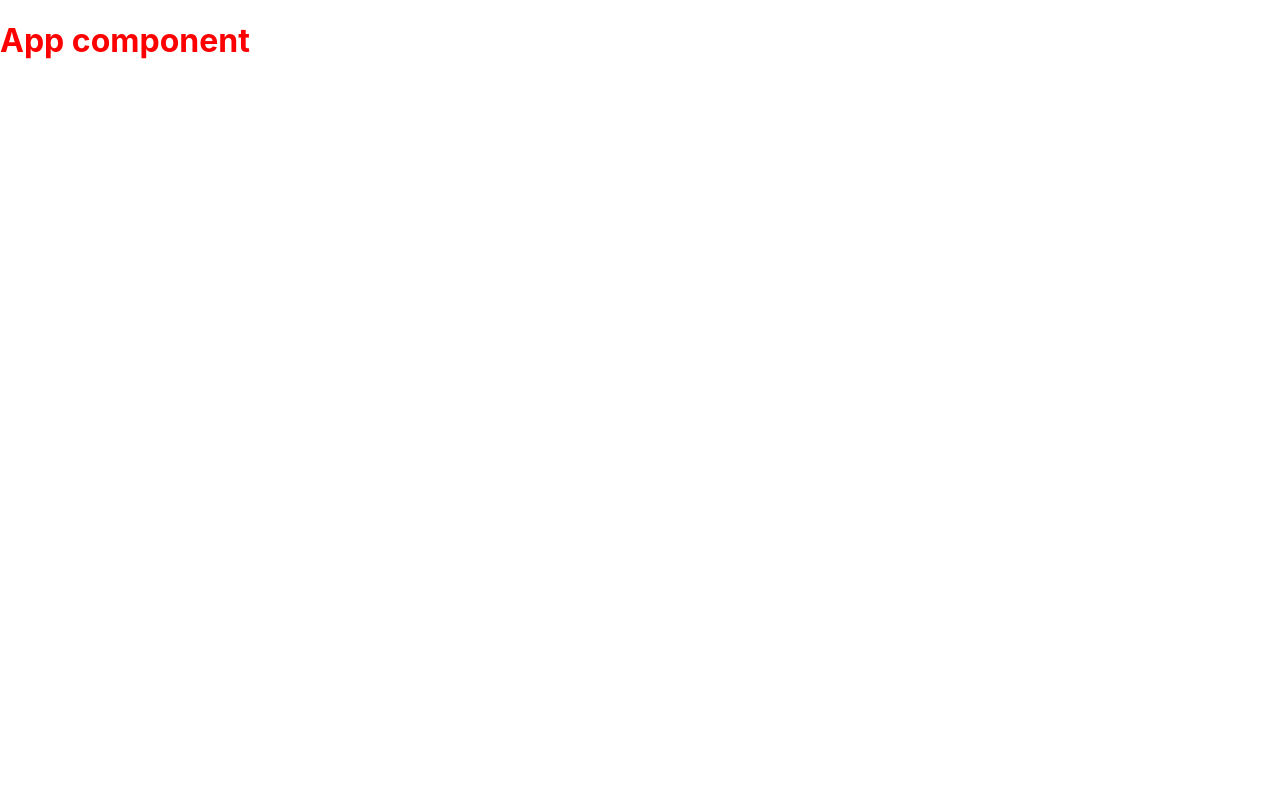
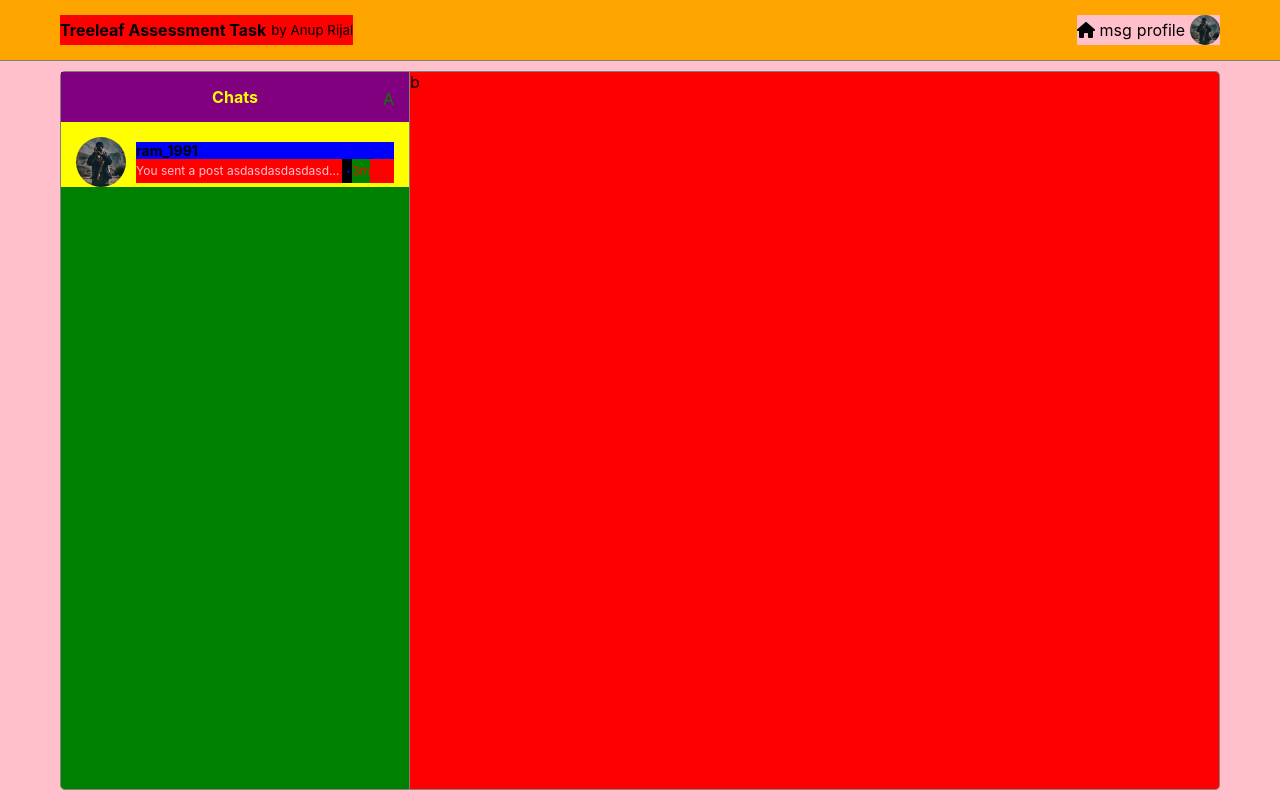
Before and after one commit to AnupRijal123/Treeleaf_Assessment_Task, a React (Create React App) app: page / in a window 1280 px wide. Built offline with nearby package versions, Linux system fonts and the light colour scheme.

Commit message:
added fontawesome icon package and left chat list css done

```diff
--- a/package.json
+++ b/package.json
@@ -3,6 +3,10 @@
   "version": "0.1.0",
   "private": true,
   "dependencies": {
+    "@fortawesome/fontawesome-svg-core": "^6.6.0",
+    "@fortawesome/free-regular-svg-icons": "^6.6.0",
+    "@fortawesome/free-solid-svg-icons": "^6.6.0",
+    "@fortawesome/react-fontawesome": "^0.2.2",
     "@testing-library/jest-dom": "^5.17.0",
     "@testing-library/react": "^13.4.0",
     "@testing-library/user-event": "^13.5.0",
--- a/src/App.js
+++ b/src/App.js
@@ -1,8 +1,64 @@
 import './styles/App.css';
+import { FontAwesomeIcon } from '@fortawesome/react-fontawesome';
+import { library } from '@fortawesome/fontawesome-svg-core';
+import { fas } from '@fortawesome/free-solid-svg-icons';
+import { far } from '@fortawesome/free-regular-svg-icons';
+
+library.add(fas, far);
+
 
 function App() {
   return (
-    <h1>App component</h1>
+    <div className="main-container">
+      <div className="navbar">
+        <div className="navbar-heading">
+          <h4>Treeleaf Assessment Task</h4>
+          <small className="developer-name"> by Anup Rijal</small>
+        </div>
+        <div className="icons-container">
+          <FontAwesomeIcon icon={['fas', 'house']} />
+          <FontAwesomeIcon icon={['far', 'house']} />
+
+          <div>msg</div>
+
+          <div>profile</div>
+          <img className="profile-image"
+            src={require('./assets/profileImage1.jpg')}
+            alt="profile-photo"
+          />
+        </div>
+      </div>
+      <div className="content-container">
+        <div className="left-content-container">
+          <div className="chat-list-heading">
+            <h4 className="chat-heading-text">Chats</h4>
+            <p className="chat-heading-icon">A</p>
+          </div>
+
+          <div className="chat-row">
+            <img className="chat-list-user-image"
+              src={require('./assets/profileImage1.jpg')}
+              alt="chat-user-photo"
+            />
+            <div className="username-and-message-container">
+              <h5 className="username-text">ram_1991</h5>
+              <div className="chat-preview-message">
+                <p className="chat-preview-message-text">You sent a post asdasdasdasdasdasdasdadasd</p>
+                <div className="chat-preview-time-container">
+                  <div className="dot-container">
+                    <p className="dot">.</p>
+                  </div>
+                  <p className="message-sent-time-text">3m</p>
+                </div>
+              </div>
+            </div>
+          </div>
+
+
+        </div>
+        <div className="right-content-container">b</div>
+      </div>
+    </div>
   )
 }
 
--- a/src/index.js
+++ b/src/index.js
@@ -2,6 +2,7 @@ import React from 'react';
 import ReactDOM from 'react-dom/client';
 import './index.css';
 import App from './App';
+
 
 const root = ReactDOM.createRoot(document.getElementById('root'));
 root.render(
--- a/src/styles/App.css
+++ b/src/styles/App.css
@@ -1,3 +1,184 @@
-h1 {
-    color: Red;
+.main-container {
+    background-color: yellow;
+    height: 100vh;
+
 }
+
+.navbar {
+    background-color: orange;
+    width: 100%;
+    padding: 15px 60px;
+    box-sizing: border-box;
+    display: flex;
+    justify-content: space-between;
+    border-bottom: 1px solid rgba(128, 128, 128);
+}
+
+.navbar-heading {
+    background-color: Red;
+    display: flex;
+    align-items: center;
+    gap: 5px;
+
+}
+
+.icons-container {
+    background-color: pink;
+    display: flex;
+    gap: 5px;
+    align-items: center;
+}
+
+.profile-image {
+    width: 30px;
+    height: 30px;
+    border-radius: 50%;
+    object-fit: cover;
+}
+
+.content-container {
+    background-color: pink;
+    display: flex;
+    height: calc(100vh - 61px);
+    padding: 10px 60px;
+    box-sizing: border-box;
+}
+
+.left-content-container {
+    background-color: green;
+    width: 30%;
+    border: 1px solid rgba(128, 128, 128);
+    border-top-left-radius: 5px;
+    border-bottom-left-radius: 5px;
+}
+
+.right-content-container {
+    background-color: red;
+    flex: 1;
+    border: 1px solid rgba(128, 128, 128);
+    border-left: none;
+    border-top-right-radius: 5px;
+    border-bottom-right-radius: 5px;
+}
+
+.chat-list-heading {
+    background-color: purple;
+    padding: 15px;
+    position: relative;
+}
+
+.chat-heading-text {
+    color: yellow;
+    text-align: center;
+}
+
+.chat-heading-icon {
+    color: green;
+    position: absolute;
+    right: 15px;
+    top: 15px;
+}
+
+.chat-row {
+    background-color: yellow;
+    padding: 15px 15px 0px 15px;
+    display: flex;
+    align-items: center;
+    gap: 10px;
+}
+
+.chat-list-user-image {
+    width: 50px;
+    height: 50px;
+    border-radius: 50%;
+    object-fit: cover;
+}
+
+.username-and-message-container {
+    background-color: blue;
+    width: calc(100% - 50px - 10px);
+}
+
+.username-text {
+    font-size: 14px;
+    overflow: hidden;
+    text-overflow: ellipsis;
+}
+
+.chat-preview-message {
+    background-color: red;
+    display: flex;
+    width: 100%;
+    align-items: center;
+
+}
+
+.chat-preview-message-text {
+    color: pink;
+    font-size: 12px;
+    white-space: nowrap;
+    width: 80%;
+    text-overflow: ellipsis;
+    overflow: hidden;
+}
+
+.chat-preview-time-container {
+    background-color: green;
+    display: flex;
+}
+
+.dot-container {
+    background-color: black;
+    width: 10px;
+    position: relative;
+
+}
+
+.dot-container .dot {
+    color: blue;
+    font-size: 20px;
+    position: absolute;
+    bottom: 5px;
+    left: 3px;
+
+}
+
+.message-sent-time-text {
+    font-size: 12px;
+}
+
+p {
+    color: red;
+    margin: 0;
+    line-height: 24px;
+}
+
+h4,
+h5 {
+    margin: 0;
+}
+
+
+/* in mobile view left chat part is not showing */
+@media only screen and (max-width:480px) {
+    .left-content-container {
+        display: none;
+    }
+
+    .navbar {
+        padding: 15px 10px;
+    }
+
+    .content-container {
+        padding: 10px;
+    }
+
+    .developer-name {
+        color: green;
+        display: none;
+    }
+
+    .chat-list-heading {
+        display: none;
+    }
+}
```
Also changed, not shown: src/assets/profileImage1.jpg (added), 1 other file (tests, documents, lock files or other folders).
